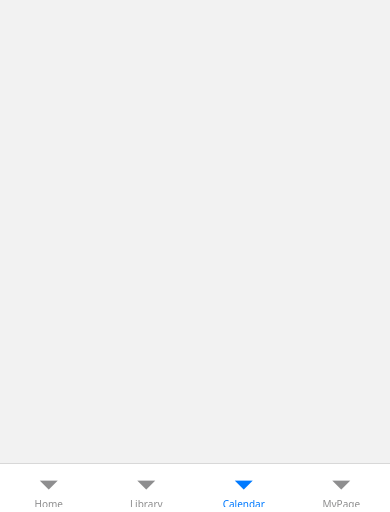
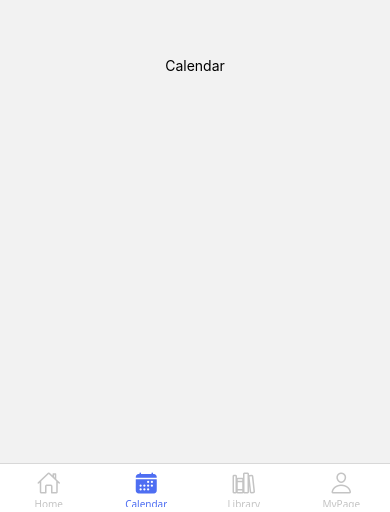
Before and after one commit to dong-onion/bunnit-assignment, a React Native app: screen /Calendar in a window 390 px wide. Shown: the part 332-844 px from the top of the page. Built offline with nearby package versions, Linux system fonts and the light colour scheme.

Commit message:
color 전역 설정, bottom tab navigator style 설정

```diff
--- a/src/navigators/MainTabNavigator.tsx
+++ b/src/navigators/MainTabNavigator.tsx
@@ -4,16 +4,57 @@ import HomeScreen from '../screens/HomeScreen';
 import LibraryScreen from '../screens/LibraryScreen';
 import CalendarScreen from '../screens/CalendarScreen';
 import MyPageScreen from '../screens/MyPageScreen';
+import { Ionicons } from '@expo/vector-icons';
+import colors from '../styles/colors';
 
 const Tab = createBottomTabNavigator();
 
 const MainTabNavigator = () => {
   return (
-    <Tab.Navigator screenOptions={{ headerShown: false }}>
-      <Tab.Screen name="Home" component={HomeScreen} />
-      <Tab.Screen name="Library" component={LibraryScreen} />
-      <Tab.Screen name="Calendar" component={CalendarScreen} />
-      <Tab.Screen name="MyPage" component={MyPageScreen} />
+    <Tab.Navigator
+      screenOptions={{
+        headerShown: false,
+        tabBarActiveTintColor: colors.activeTab,
+        tabBarInactiveTintColor: colors.inactiveTab,
+      }}
+    >
+      <Tab.Screen
+        name="Home"
+        component={HomeScreen}
+        options={{
+          tabBarIcon: ({ color, focused }) => (
+            <Ionicons name={focused ? 'home' : 'home-outline'} size={24} color={color} />
+          ),
+        }}
+      />
+      <Tab.Screen
+        name="Calendar"
+        component={CalendarScreen}
+        options={{
+          tabBarIcon: ({ color, focused }) => (
+            <Ionicons name={focused ? 'calendar' : 'calendar-outline'} size={24} color={color} />
+          ),
+        }}
+      />
+      <Tab.Screen
+        name="Library"
+        component={LibraryScreen}
+        options={{
+          tabBarIcon: ({ color, focused }) => (
+            <Ionicons name={focused ? 'library' : 'library-outline'} size={24} color={color} />
+          ),
+        }}
+      />
+
+      <Tab.Screen
+        name="MyPage"
+        component={MyPageScreen}
+        options={{
+          tabBarIcon: ({ color, focused }) => (
+            <Ionicons name={focused ? 'person' : 'person-outline'} size={24} color={color} />
+          ),
+        }}
+      />
     </Tab.Navigator>
   );
 };
--- a/src/screens/CalendarScreen/CalendarScreen.tsx
+++ b/src/screens/CalendarScreen/CalendarScreen.tsx
@@ -1,7 +1,20 @@
 import React from 'react';
+import { StyleSheet, Text, View } from 'react-native';
 
 const CalendarScreen = () => {
-  return null;
+  return (
+    <View style={styles.container}>
+      <Text>Calendar</Text>
+    </View>
+  );
 };
 
 export default CalendarScreen;
+
+const styles = StyleSheet.create({
+  container: {
+    flex: 1,
+    justifyContent: 'center',
+    alignItems: 'center',
+  },
+});
--- a/src/screens/HomeScreen/HomeScreen.tsx
+++ b/src/screens/HomeScreen/HomeScreen.tsx
@@ -1,7 +1,20 @@
 import React from 'react';
+import { StyleSheet, Text, View } from 'react-native';
 
 const HomeScreen = () => {
-  return null;
+  return (
+    <View style={styles.container}>
+      <Text>Home Screen</Text>
+    </View>
+  );
 };
 
 export default HomeScreen;
+
+const styles = StyleSheet.create({
+  container: {
+    flex: 1,
+    justifyContent: 'center',
+    alignItems: 'center',
+  },
+});
--- a/src/screens/LibraryScreen/LibraryScreen.tsx
+++ b/src/screens/LibraryScreen/LibraryScreen.tsx
@@ -1,7 +1,20 @@
 import React from 'react';
+import { StyleSheet, Text, View } from 'react-native';
 
 const LibraryScreen = () => {
-  return null;
+  return (
+    <View style={styles.container}>
+      <Text>Library</Text>
+    </View>
+  );
 };
 
 export default LibraryScreen;
+
+const styles = StyleSheet.create({
+  container: {
+    flex: 1,
+    justifyContent: 'center',
+    alignItems: 'center',
+  },
+});
--- a/src/screens/MyPageScreen/MyPageScreen.tsx
+++ b/src/screens/MyPageScreen/MyPageScreen.tsx
@@ -1,7 +1,20 @@
 import React from 'react';
+import { StyleSheet, Text, View } from 'react-native';
 
 const MyPageScreen = () => {
-  return null;
+  return (
+    <View style={styles.container}>
+      <Text>My Page</Text>
+    </View>
+  );
 };
 
 export default MyPageScreen;
+
+const styles = StyleSheet.create({
+  container: {
+    flex: 1,
+    justifyContent: 'center',
+    alignItems: 'center',
+  },
+});
--- /dev/null
+++ b/src/styles/colors.ts
@@ -0,0 +1,10 @@
+const colors = {
+  primary: '#4E6EF2',
+  background: '#FFFFFF',
+  text: '#1C1C1E',
+  muted: '#8E8E93',
+  activeTab: '#4E6EF2',
+  inactiveTab: '#C4C4C4',
+};
+
+export default colors;
```
Also changed, not shown: .eslintrc.js.
